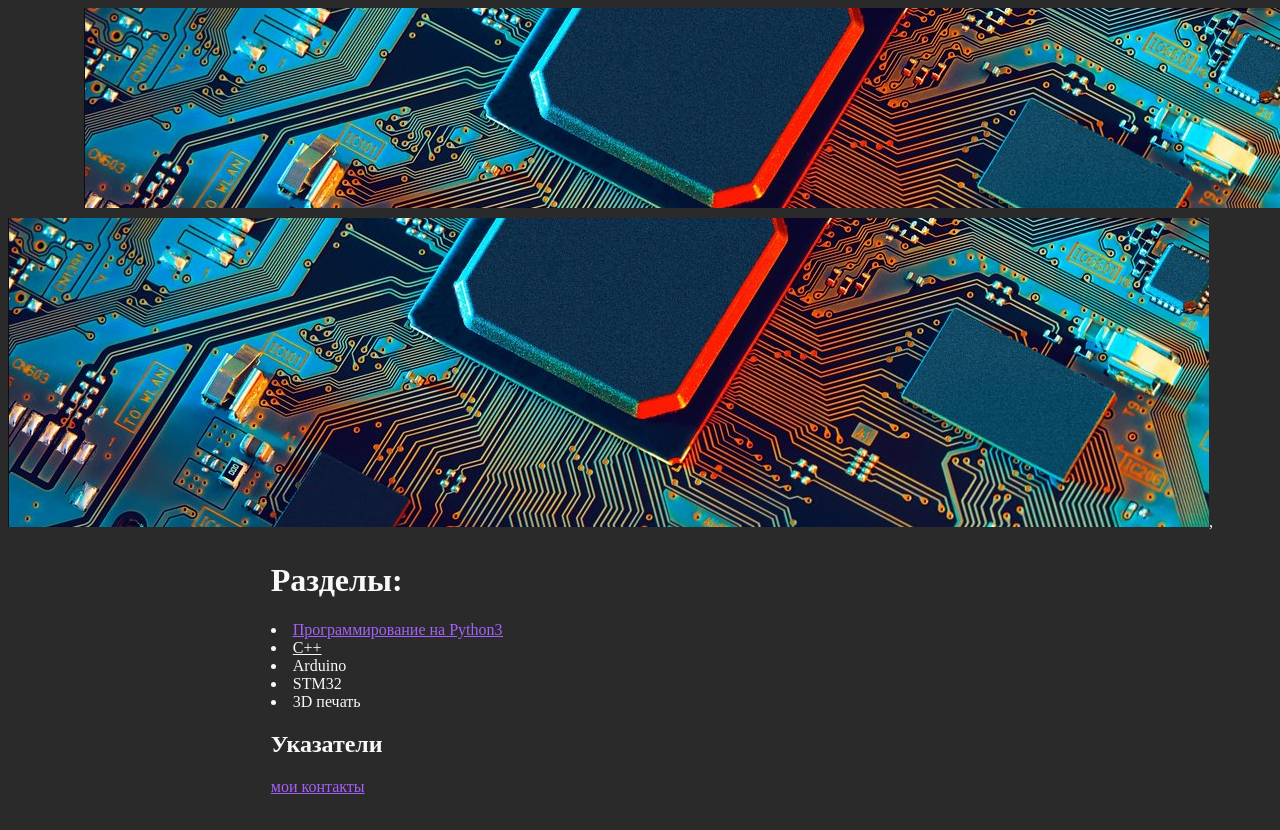
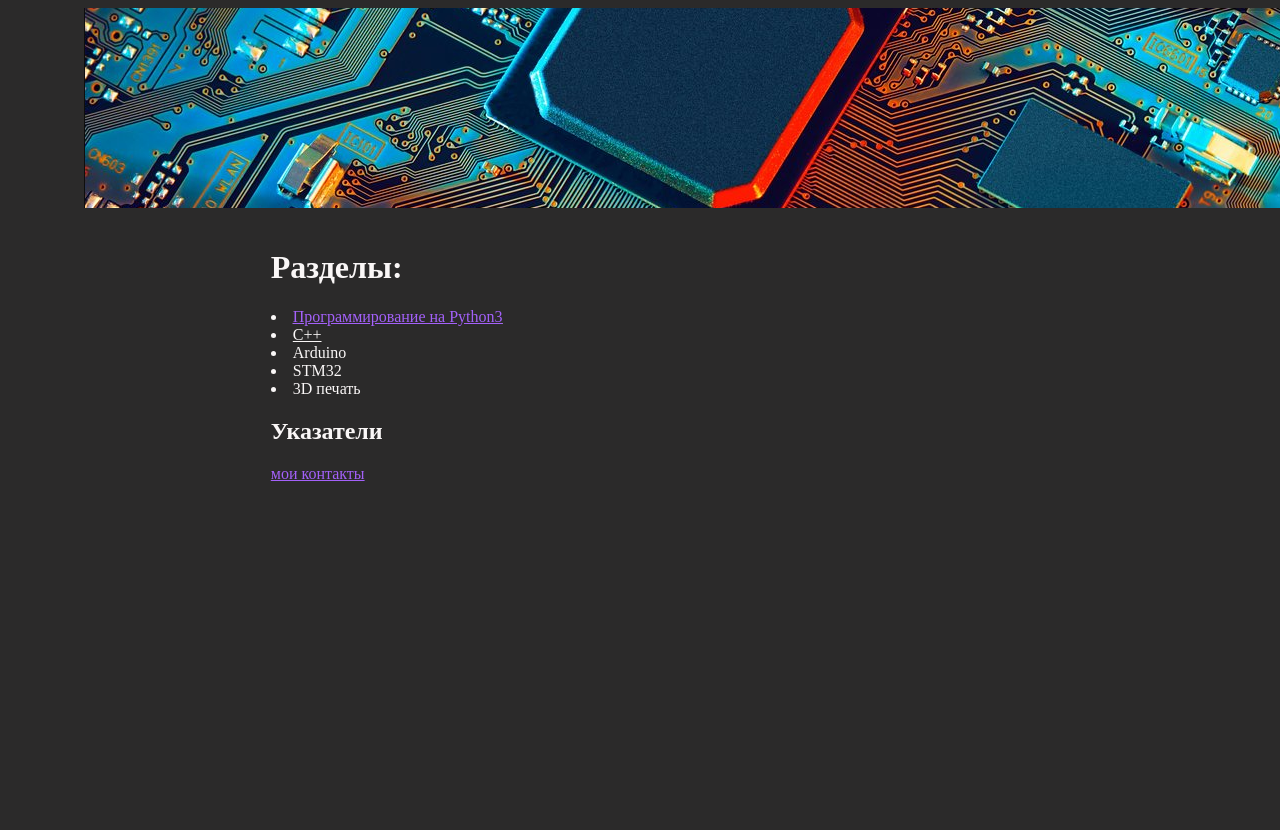
Before and after one commit to dorax87/dorax87.github.io, a plain HTML site: page index.html in a window 1280 px wide. After the commit the page ends 800 px from the top, so only its background shows below. Drawn offline with Linux system fonts and the light colour scheme.

Commit message:
Update index.html

```diff
--- a/index.html
+++ b/index.html
@@ -31,7 +31,7 @@
 
 		</style>
                 		<div id="header"></div>
-	 <img src="/images/m.PNG">,
+
 </head >
 <body link="a461fa" vlink="blue" hover="red">
 	  <div id="content">
```
